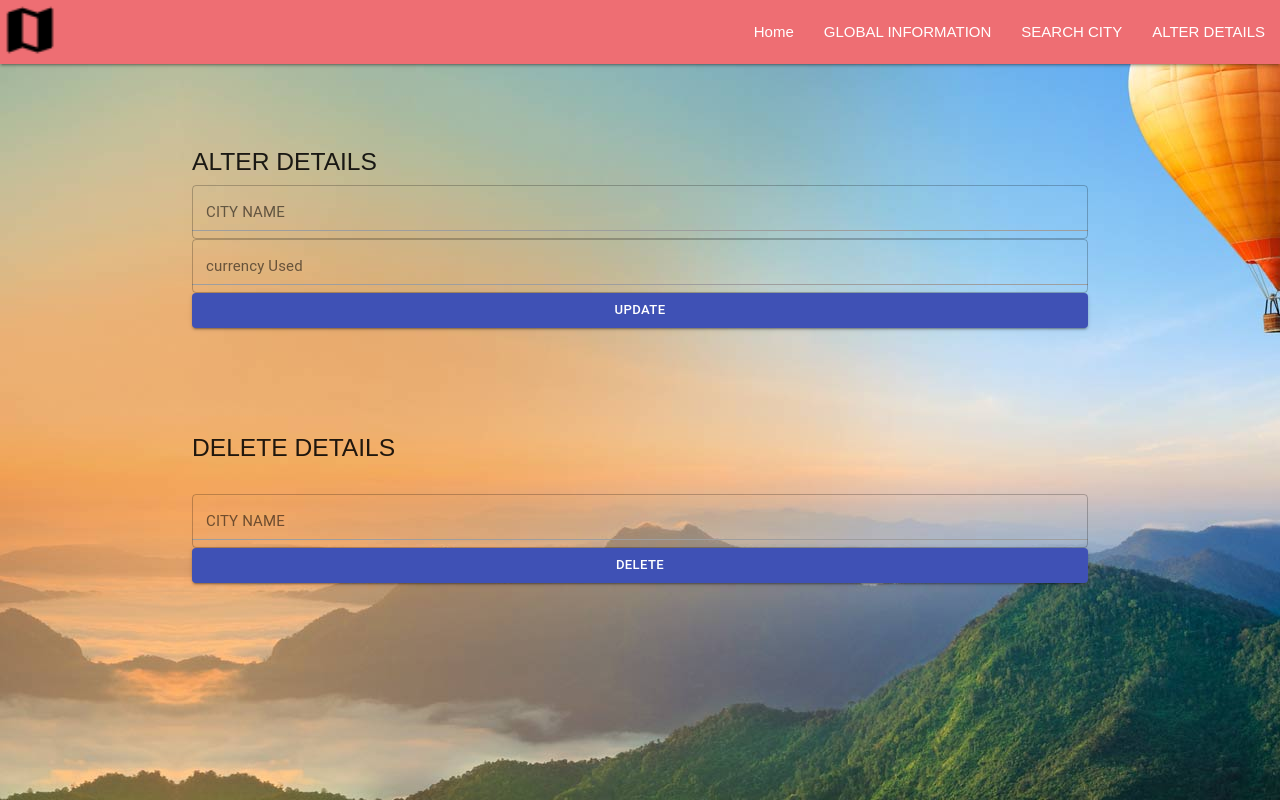
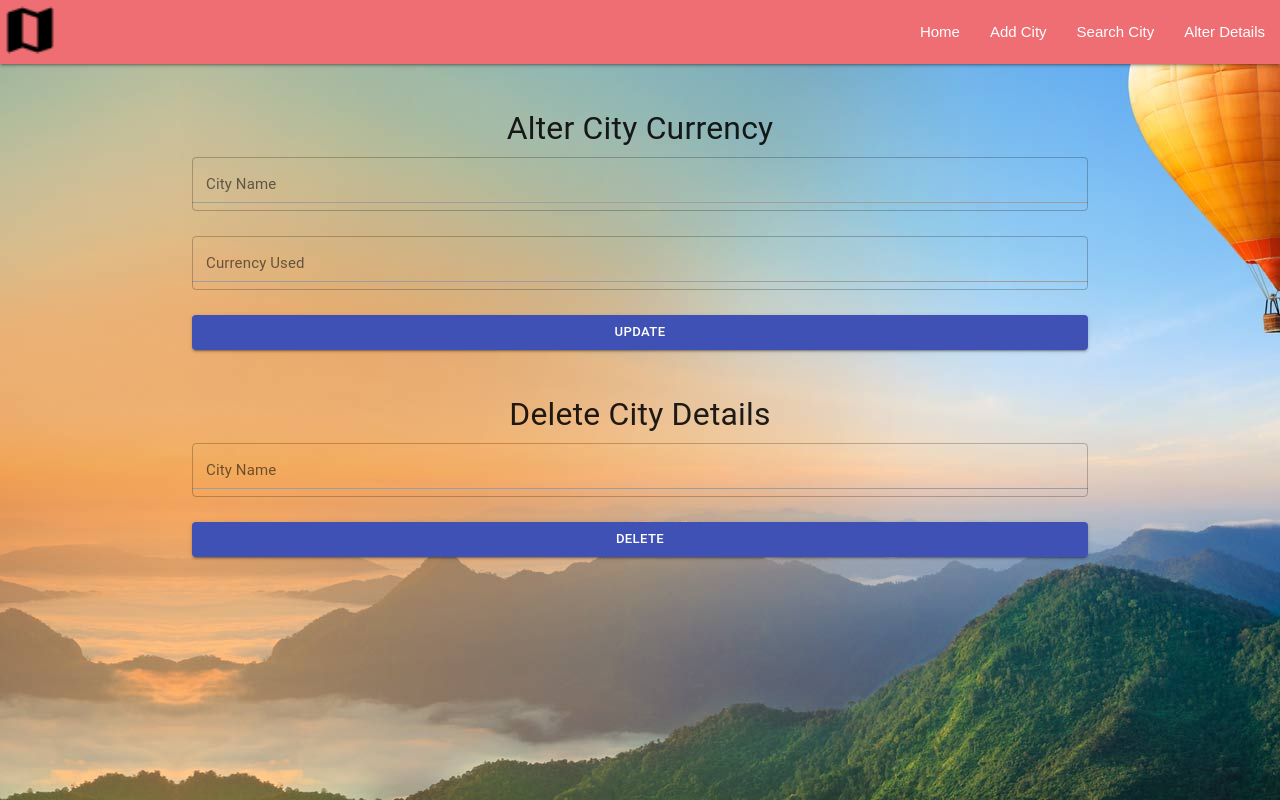
Before and after one commit to rethickbose/travel-info, a React (Create React App) app: page /alter in a window 1280 px wide. Built offline with nearby package versions, Linux system fonts and the light colour scheme; no server answers.

Commit message:
ui changes

```diff
--- a/src/App.js
+++ b/src/App.js
@@ -1,10 +1,9 @@
-import React, { useState, useEffect, Component } from "react";
+import React, { useState, useEffect } from "react";
 import "./App.css";
 import { BrowserRouter as Router, Route } from "react-router-dom";
 import "../node_modules/materialize-css/dist/css/materialize.min.css";
 import "../node_modules/materialize-css/dist/js/materialize.min.js";
 import axios from "axios";
-
 import Search from "./pages/search";
 import GlobalInfo from "./pages/about";
 import Home from "./pages/home";
--- a/src/components/input.js
+++ b/src/components/input.js
@@ -7,11 +7,11 @@ import axios from "axios";
 axios.defaults.baseURL = "http://localhost:4543";
 
 const useStyles = makeStyles(theme => ({
-  root: {
-    "& > *": {
-      margin: theme.spacing(3),
-      width: "35ch"
-    }
+  header: {
+    margin: "5% 0 1% 0"
+  },
+  fields: {
+    margin: "0 0 25px 0"
   }
 }));
 
@@ -70,43 +70,49 @@ export default function ColorTextFields() {
     >
       <TextField
         id="countryName"
-        label="COUNTRY NAME"
+        className={classes.fields}
+        fullWidth
+        label="Country Name"
         variant="outlined"
-        color="secondary"
+        color="primary"
         onChange={handleCOUNTRYNAMEChange}
       />
       <TextField
         id="cityName"
-        label="CITY NAME"
+        className={classes.fields}
+        fullWidth
+        label="City Name"
         variant="outlined"
-        color="secondary"
+        color="primary"
         onChange={handleCITYNAMEChange}
       />
-      <br />
       <TextField
         id="continent"
-        label="CONTINENT"
+        className={classes.fields}
+        fullWidth
+        label="Continent"
         variant="outlined"
-        color="secondary"
+        color="primary"
         onChange={handleCONTINENTChange}
       />
-      <br />
-
       <TextField
         id="currencyUsed"
-        label="CURRENCY"
+        className={classes.fields}
+        fullWidth
+        label="Currency"
         variant="outlined"
-        color="secondary"
+        color="primary"
         onChange={handleCURRENCYChange}
       />
       <TextField
         id="languages"
-        label="LANGUAGE SPOKEN"
+        className={classes.fields}
+        fullWidth
+        label="Language Spoken"
         variant="outlined"
-        color="secondary"
+        color="primary"
         onChange={handleLANGUAGESChange}
       />
-      <br />
       <Button
         type="submit"
         fullWidth
--- a/src/components/navbar.js
+++ b/src/components/navbar.js
@@ -11,16 +11,16 @@ const Navbar = () => {
             <img src={logo} height="60" alt="logo" />
             <ul id="nav-mobile" className="right hide-on-med-and-down">
               <li>
-                <Link to="/">Home </Link>
+                <Link to="/globalinfo"> Home </Link>
               </li>
               <li>
-                <Link to="/globalinfo">GLOBAL INFORMATION </Link>
+                <Link to="/"> Add City </Link>
               </li>
               <li>
-                <Link to="/search"> SEARCH CITY </Link>
+                <Link to="/search"> Search City </Link>
               </li>
               <li>
-                <Link to="/alter"> ALTER DETAILS </Link>
+                <Link to="/alter"> Alter Details </Link>
               </li>
             </ul>
           </div>
--- a/src/pages/about.js
+++ b/src/pages/about.js
@@ -1,30 +1,84 @@
 import React from "react";
+import Paper from "@material-ui/core/Paper";
+import { makeStyles } from "@material-ui/core/styles";
+import Table from "@material-ui/core/Table";
+import TableBody from "@material-ui/core/TableBody";
+import TableCell from "@material-ui/core/TableCell";
+import TableHead from "@material-ui/core/TableHead";
+import TableRow from "@material-ui/core/TableRow";
+
+const columns = [
+  { id: "city", label: "City Name", minWidth: 170 },
+  { id: "country", label: "Country Name", minWidth: 170 },
+  { id: "continent", label: "Continent", minWidth: 170 },
+  { id: "currency", label: "Currency Used", minWidth: 170 },
+  { id: "language", label: "Language Spoken", minWidth: 170 }
+];
+
+const useStyles = makeStyles({
+  root: {
+    width: "100%",
+    margin: "3% 0 0 0"
+  },
+  header: {
+    margin: "5% 0 0 0",
+    textAlign: "center"
+  },
+  tableWrapper: {
+    maxHeight: 540,
+    overflow: "auto"
+  },
+  tableHeader: {
+    fontWeight: "bold"
+  }
+});
 
 const About = ({ posts }) => {
+  const mystyle = {
+    color: "white",
+    padding: "10px",
+    fontFamily: "Arial"
+  };
+  const classes = useStyles();
+
   return (
     <div>
-      <table class="striped">
-        <thead>
-          <tr>
-            <th>City Name</th>
-            <th>Country Name</th>
-            <th>Continent</th>
-            <th>Currency Used</th>
-            <th>Languages Spoken </th>
-          </tr>
-        </thead>
-        {posts.map((article, key) => (
-          <tbody>
-            <tr>
-              <td> {article.cityName}</td>
-              <td>{article.countryName}</td>
-              <td>{article.continent}</td>
-              <td>{article.currencyUsed}</td>
-              <td>{article.languages.map(language => `${language} `)}</td>
-            </tr>
-          </tbody>
-        ))}
-      </table>
+      <h3 className={classes.header} style={mystyle}>
+        Travel Information Service
+      </h3>
+      <Paper className={classes.root}>
+        <div className={classes.tableWrapper}>
+          <Table stickyHeader>
+            <TableHead>
+              <TableRow>
+                {columns.map(column => (
+                  <TableCell
+                    key={column.id}
+                    align={column.align}
+                    className={classes.tableHeader}
+                    style={{ minWidth: column.minWidth }}
+                  >
+                    {column.label}
+                  </TableCell>
+                ))}
+              </TableRow>
+            </TableHead>
+            <TableBody>
+              {posts.map((article, key) => (
+                <TableRow>
+                  <TableCell> {article.cityName}</TableCell>
+                  <TableCell>{article.countryName}</TableCell>
+                  <TableCell>{article.continent}</TableCell>
+                  <TableCell>{article.currencyUsed}</TableCell>
+                  <TableCell>
+                    {article.languages.map(language => `${language} `)}
+                  </TableCell>
+                </TableRow>
+              ))}
+            </TableBody>
+          </Table>
+        </div>
+      </Paper>
     </div>
   );
 };
--- a/src/pages/alter.js
+++ b/src/pages/alter.js
@@ -1,13 +1,26 @@
 import React from "react";
 import { useState } from "react";
+import Typography from "@material-ui/core/Typography";
+import { makeStyles } from "@material-ui/core/styles";
 import TextField from "@material-ui/core/TextField";
-
 import Button from "@material-ui/core/Button";
 import axios from "axios";
+
+const useStyles = makeStyles({
+  root: {
+    margin: "0 0 25px 0"
+  },
+  header: {
+    margin: "5% 0 1% 0",
+    textAlign: "center"
+  }
+});
 
 const Alter = () => {
   const [cityName, setcityName] = useState("");
   const [currencyUsed, setcurrencyUsed] = useState("");
+
+  const classes = useStyles();
 
   const handleCITYNAMEChange = e => {
     setcityName(e.target.value);
@@ -48,51 +61,56 @@ const Alter = () => {
   return (
     <div>
       <div>
-        <br />
-        <br />
-        <br />
-        <h5>ALTER DETAILS</h5>
         <form onSubmit={handleUpdateSubmit}>
+          <Typography variant="h4" className={classes.header} gutterBottom>
+            Alter City Currency
+          </Typography>
           <TextField
             id="cityName"
+            className={classes.root}
             fullWidth
-            label="CITY NAME"
+            label="City Name"
             variant="outlined"
-            color="secondary"
+            color="primary"
             onChange={handleCITYNAMEChange}
           />
           <TextField
             id="currencyUsed"
+            className={classes.root}
             fullWidth
-            label="currency Used"
+            label="Currency Used"
             variant="outlined"
-            color="secondary"
+            color="primary"
             onChange={handleCURRENCYChange}
           />
           <Button type="submit" fullWidth variant="contained" color="primary">
             UPDATE
           </Button>
-          <br />
-          <br />
-          <br />
-          <br />
-          <br />
-          <h5>DELETE DETAILS</h5> <br />
+          <Typography variant="h4" className={classes.header} gutterBottom>
+            Delete City Details
+          </Typography>
         </form>
 
         <form onSubmit={handleDeleteSubmit}>
           <div>
             <TextField
               id="cityname1"
+              className={classes.root}
               fullWidth
-              label="CITY NAME"
+              label="City Name"
               variant="outlined"
-              color="secondary"
+              color="primary"
               onChange={handlecityname1Change}
             />
-            <Button type="submit" fullWidth variant="contained" color="primary">
+            <Button
+              type="submit"
+              className={classes.root}
+              fullWidth
+              variant="contained"
+              color="primary"
+            >
               DELETE
-            </Button>{" "}
+            </Button>
           </div>
         </form>
       </div>
--- a/src/pages/home.js
+++ b/src/pages/home.js
@@ -1,7 +1,20 @@
 import React from "react";
 import Input from "../components/input";
+import Typography from "@material-ui/core/Typography";
+import { makeStyles } from "@material-ui/core/styles";
+
+const useStyles = makeStyles({
+  root: {
+    margin: "0 0 25px 0"
+  },
+  header: {
+    margin: "5% 0 1% 0",
+    textAlign: "center"
+  }
+});
 
 const Home = () => {
+  const classes = useStyles();
   const mystyle = {
     color: "white",
     margin: "10px",
@@ -12,11 +25,11 @@ const Home = () => {
   return (
     <div>
       <div>
-        <h4 style={mystyle}>TRAVEL INFORMATION SERVICE</h4>
-      </div>{" "}
-      <br />
+        <Typography variant="h4" className={classes.header} gutterBottom>
+          Add City
+        </Typography>
+      </div>
       <Input />
-      <br /> <br />
     </div>
   );
 };
--- a/src/pages/search.js
+++ b/src/pages/search.js
@@ -1,9 +1,10 @@
 import React from "react";
 import { useState } from "react";
+import axios from "axios";
 import TextField from "@material-ui/core/TextField";
 import { makeStyles } from "@material-ui/core/styles";
 import Button from "@material-ui/core/Button";
-import axios from "axios";
+import Typography from "@material-ui/core/Typography";
 
 const useStyles = makeStyles(theme => ({
   root: {
@@ -11,6 +12,13 @@ const useStyles = makeStyles(theme => ({
       margin: theme.spacing(30),
       width: "30ch"
     }
+  },
+  header: {
+    margin: "5% 0 1% 0",
+    textAlign: "center"
+  },
+  fields: {
+    margin: "0 0 25px 0"
   }
 }));
 
@@ -48,14 +56,17 @@ const Search = () => {
 
   return (
     <div>
-      <h5>Search</h5>
+      <Typography variant="h4" className={classes.header} gutterBottom>
+        Search City Details
+      </Typography>
       <form onSubmit={handleSubmit}>
         <TextField
           id="countryName"
+          className={classes.fields}
           fullWidth
-          label="CITY NAME"
+          label="City Name"
           variant="outlined"
-          color="secondary"
+          color="primary"
           onChange={handlecityNameChange}
         />
 
```
